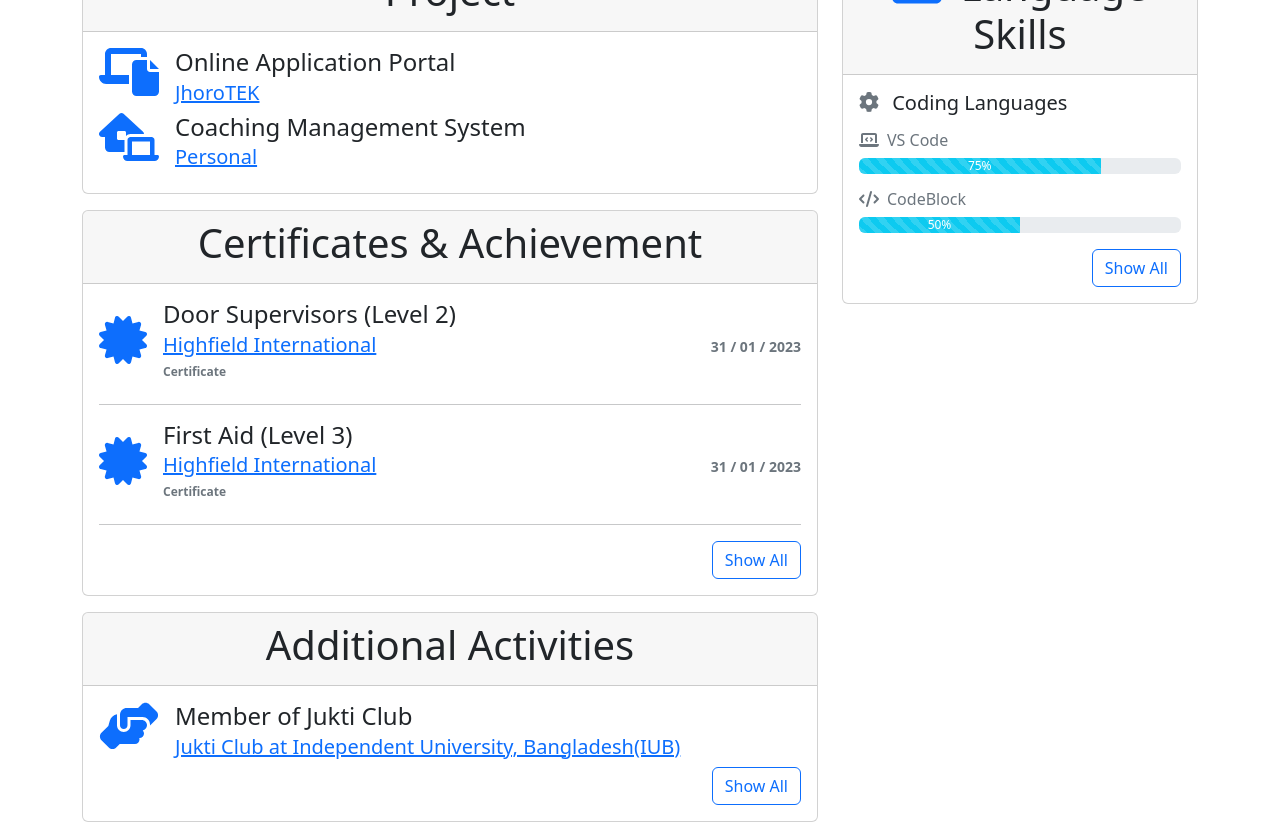
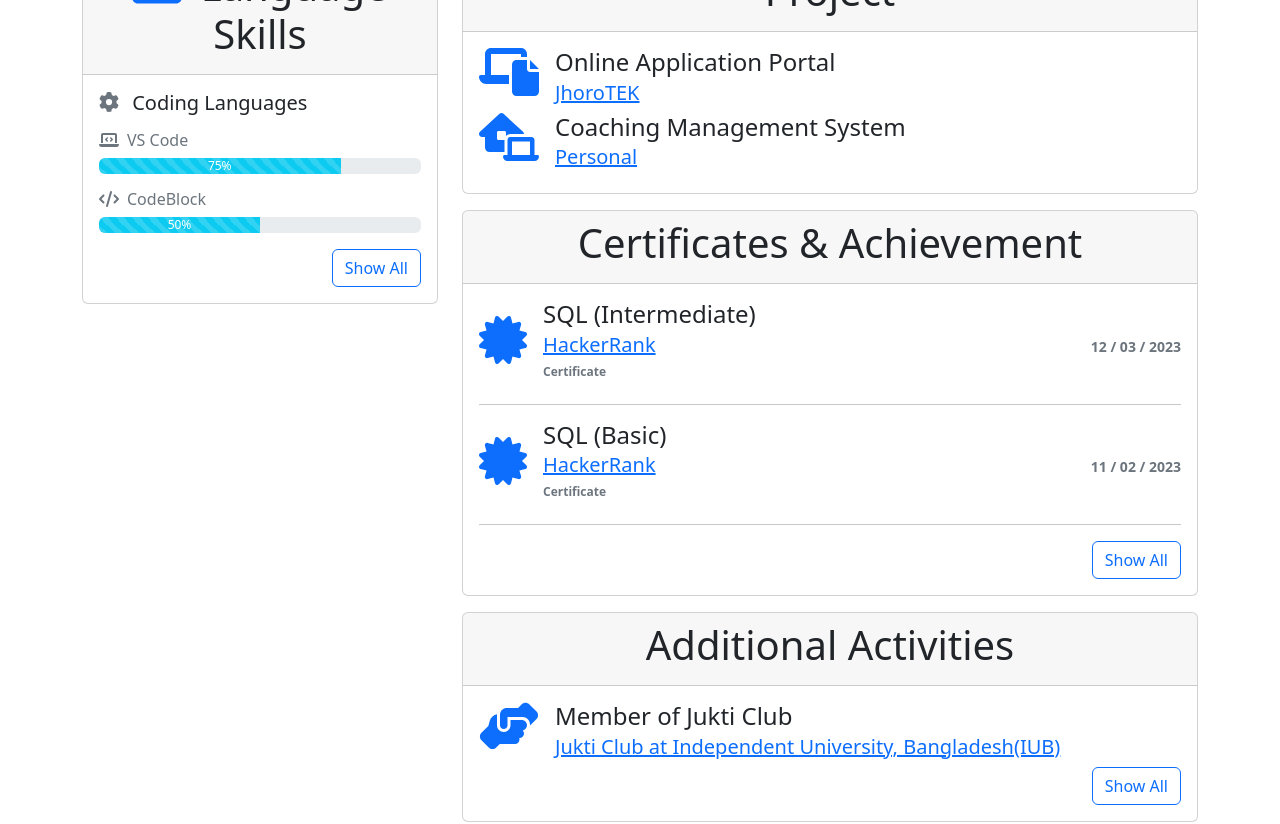
Before and after one commit to SafwanELLipSE/onlineResume, a React (Create React App) app: page / in a window 1280 px wide. Shown: the part 1563-2387 px from the top of the page. Built offline with nearby package versions, Linux system fonts and the light colour scheme.

Commit message:
Update online certificates

```diff
--- a/src/components/Main/Main.jsx
+++ b/src/components/Main/Main.jsx
@@ -25,6 +25,13 @@ export default function Main() {
         <div>
             <div className='container-md mt-4'>
                 <Row className='mt-3'>
+                    <Col lg={4} md={4} sm={12}>
+                        <ProfileImage />
+                        <ProfileInfo />
+                        <Language />
+                        <Skills />
+                        <Software />
+                    </Col>
                     <Col lg={8} md={8} sm={12}>
                         <PersonalStatement />
                         <WorkExperience />
@@ -35,13 +42,6 @@ export default function Main() {
                         <Awards />
                         <Workshops />
                     </Col>
-                    <Col lg={4} md={4} sm={12}>
-                        <ProfileImage />
-                        <ProfileInfo />
-                        <Language />
-                        <Skills />
-                        <Software />
-                    </Col>
                 </Row>
             </div>
         </div>
--- a/src/components/OnlineCertificate/OnlineCertificate.jsx
+++ b/src/components/OnlineCertificate/OnlineCertificate.jsx
@@ -25,9 +25,36 @@ export default function OnlineCertificates() {
 
   const certificates = [
     {
+        name: "SQL (Intermediate)",
+        from: "HackerRank",
+        link: "https://drive.google.com/file/d/1YoRsvbg5ONsyG6nHM7k0mFRDiKrOu_WC/view?usp=sharing",
+        type: "Certificate",
+        date: "12 / 03 / 2023",
+        dateTime: "2023-03-12",
+        icon: certificateIcon
+    },
+    {
+        name: "SQL (Basic)",
+        from: "HackerRank",
+        link: "https://drive.google.com/file/d/10RQgMFtz0gZhxnOlD9I2HvoSNCFdKUed/view?usp=sharing",
+        type: "Certificate",
+        date: "11 / 02 / 2023",
+        dateTime: "2023-03-11",
+        icon: certificateIcon
+    },
+    {
+        name: "Tableau 2022 A-Z Hands-On Tableau Training for Data Science",
+        from: "Udemy",
+        link: "https://drive.google.com/file/d/1x_Xbvi5vFDbSOBG_mkW3WxWkVYktIFM4/view?usp=sharing",
+        type: "Certificate",
+        date: "23 / 02 / 2023",
+        dateTime: "2023-02-23",
+        icon: certificateIcon
+    },
+    {
         name: "Door Supervisors (Level 2)",
-        from: "Highfield International",
-        link: "https://drive.google.com/file/d/1RB0rcuTVRDbAxrNuWCR21GnPVb8gTJKD/view",
+        from: "Highfield",
+        link: "https://drive.google.com/file/d/1M-PIfFsqawAo4AO7lRXdmMzkSv9Tn-V-/view?usp=sharing",
         type: "Certificate",
         date: "31 / 01 / 2023",
         dateTime: "2023-01-31",
@@ -35,26 +62,53 @@ export default function OnlineCertificates() {
     },
     {
         name: "First Aid (Level 3)",
-        from: "Highfield International",
-        link: "https://drive.google.com/file/d/1RB0rcuTVRDbAxrNuWCR21GnPVb8gTJKD/view",
+        from: "Lilly Angel",
+        link: "",
         type: "Certificate",
         date: "31 / 01 / 2023",
         dateTime: "2023-01-31",
         icon: certificateIcon
     },
     {
-        name: "Sandwich Artistry",
-        from: "Subway",
-        link: "https://drive.google.com/file/d/1RB0rcuTVRDbAxrNuWCR21GnPVb8gTJKD/view",
+        name: "Intermediate SQL",
+        from: "datacamp",
+        link: "https://drive.google.com/file/d/1WQtJjwB6szDZwdoCZfbbbN_8iLXG_0mR/view?usp=sharing",
+        type: "Accomplishment",
+        date: "13 / 11 / 2022",
+        dateTime: "2022-11-13",
+        icon: starIcon
+    },
+    {
+        name: "Introduction to SQL",
+        from: "datacamp",
+        link: "https://drive.google.com/file/d/17TfEeb8FvhIUp-kVrZjSmAB3u91-MutD/view?usp=sharing",
+        type: "Accomplishment",
+        date: "27 / 10 / 2022",
+        dateTime: "2022-10-27",
+        icon: starIcon
+    },
+    {
+        name: "Introduction to Python",
+        from: "datacamp",
+        link: "https://drive.google.com/file/d/1oB6mPYLh1l0b6zhRu8W_tYJoANvT86cI/view?usp=sharing",
+        type: "Accomplishment",
+        date: "26 / 10 / 2022",
+        dateTime: "2022-10-26",
+        icon: starIcon
+    },
+    {
+        name: "Project Management Fundamentals",
+        from: "ITonlineLearning",
+        link: "https://drive.google.com/file/d/1sbtLp2cpMx8Br2WHRHHB_fBy0DOa2EFe/view?usp=sharing",
         type: "Certificate",
-        date: "11 / 09 / 2022",
-        dateTime: "2022-09-11",
+        date: "10 / 09 / 2022",
+        dateTime: "2022-09-10",
         icon: certificateIcon
     },
     {
         name: "Sandwich Artistry 2",
         from: "Subway",
-        link: "https://drive.google.com/file/d/1RB0rcuTVRDbAxrNuWCR21GnPVb8gTJKD/view",
+        link: "https://drive.google.com/file/d/19jQcfDzhySH8126ni8gkiSEKKYRlDNAB/view?usp=sharing",
         type: "Certificate",
         date: "23 / 09 / 2022",
         dateTime: "2022-09-23",
@@ -63,47 +117,20 @@ export default function OnlineCertificates() {
     {
         name: "Food Safety – Allergens",
         from: "Subway",
-        link: "https://drive.google.com/file/d/1RB0rcuTVRDbAxrNuWCR21GnPVb8gTJKD/view",
+        link: "https://drive.google.com/file/d/1puRJnUt3ZWaqUFlIauVMa5YHM9ayjZba/view?usp=sharing",
         type: "Certificate",
         date: "23 / 09 / 2022",
         dateTime: "2022-09-23",
         icon: certificateIcon
     },
     {
-        name: "Project Management Fundamentals",
-        from: "ITonlineLearning",
-        link: "https://drive.google.com/file/d/1RB0rcuTVRDbAxrNuWCR21GnPVb8gTJKD/view",
+        name: "Sandwich Artistry",
+        from: "Subway",
+        link: "https://drive.google.com/file/d/1wSgnJgMhfMXwxd1mKyMGopdp4TK77nlF/view?usp=sharing",
         type: "Certificate",
-        date: "10 / 09 / 2022",
-        dateTime: "2022-09-10",
+        date: "11 / 09 / 2022",
+        dateTime: "2022-09-11",
         icon: certificateIcon
-    },
-    {
-        name: "Introduction to Python",
-        from: "datacamp",
-        link: "https://drive.google.com/file/d/1RB0rcuTVRDbAxrNuWCR21GnPVb8gTJKD/view",
-        type: "Accomplishment",
-        date: "26 / 10 / 2022",
-        dateTime: "2022-10-26",
-        icon: starIcon
-    },
-    {
-        name: "Introduction to SQL",
-        from: "datacamp",
-        link: "https://drive.google.com/file/d/1RB0rcuTVRDbAxrNuWCR21GnPVb8gTJKD/view",
-        type: "Accomplishment",
-        date: "27 / 10 / 2022",
-        dateTime: "2022-10-27",
-        icon: starIcon
-    },
-    {
-        name: "Intermediate SQL",
-        from: "datacamp",
-        link: "https://drive.google.com/file/d/1RB0rcuTVRDbAxrNuWCR21GnPVb8gTJKD/view",
-        type: "Accomplishment",
-        date: "13 / 11 / 2022",
-        dateTime: "2022-11-13",
-        icon: starIcon
     }
   ];
 
@@ -139,7 +166,7 @@ export default function OnlineCertificates() {
 
           <Collapse in={open}>
             <div id="collapse-certification">
-              {certificates.slice(2, 10).map((data, index) => (
+              {certificates.slice(2, 12).map((data, index) => (
                   <div key={index}>
                       <div className={`${styles.media} mb-2`}>
                           {data.icon}
```
